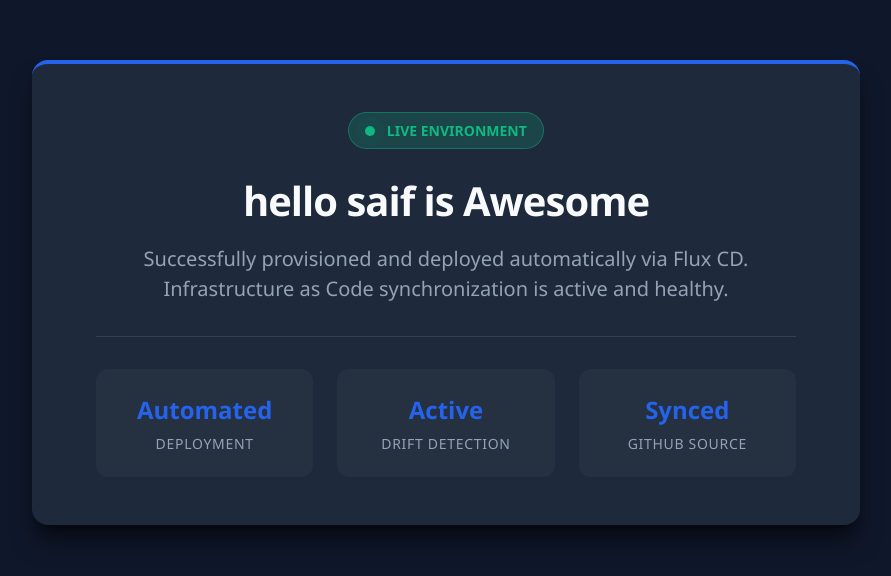
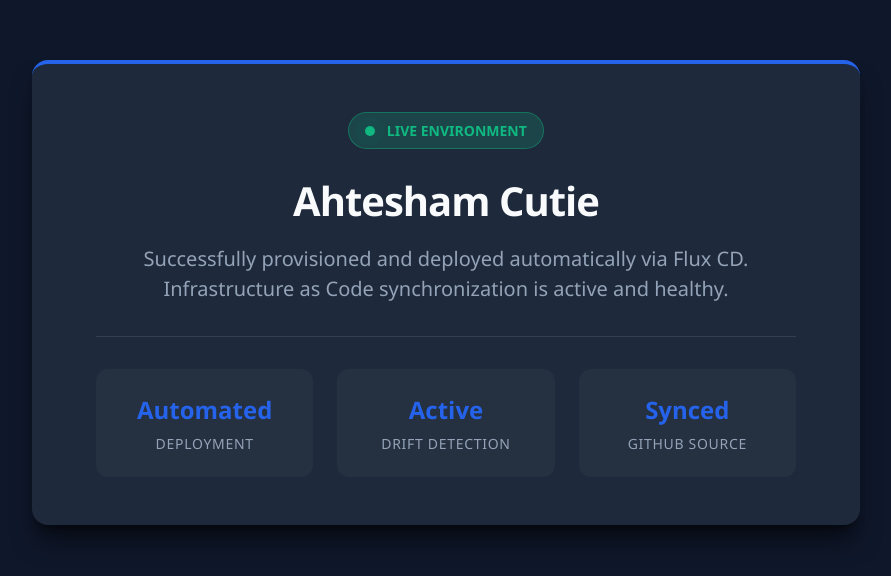
Before and after one commit to Ahtesham-Shah999/devops_project_final, a plain HTML site: page apps/base/index.html in a window 1280 px wide. Shown: the part 108-684 px from the top of the page, without its empty margins (194-1085 px from the left). Drawn offline with Linux system fonts and the light colour scheme.

Commit message:
Update website title for Sir Faraz

```diff
--- a/apps/base/index.html
+++ b/apps/base/index.html
@@ -101,7 +101,7 @@
 <body>
   <div class="dashboard">
     <div class="badge"><span class="pulse"></span> LIVE ENVIRONMENT</div>
-    <h1>hello saif is Awesome</h1>
+    <h1>Ahtesham Cutie</h1>
     <h2>Successfully provisioned and deployed automatically via Flux CD. Infrastructure as Code synchronization is active and healthy.</h2>
 
     <div class="stats-grid">
```
